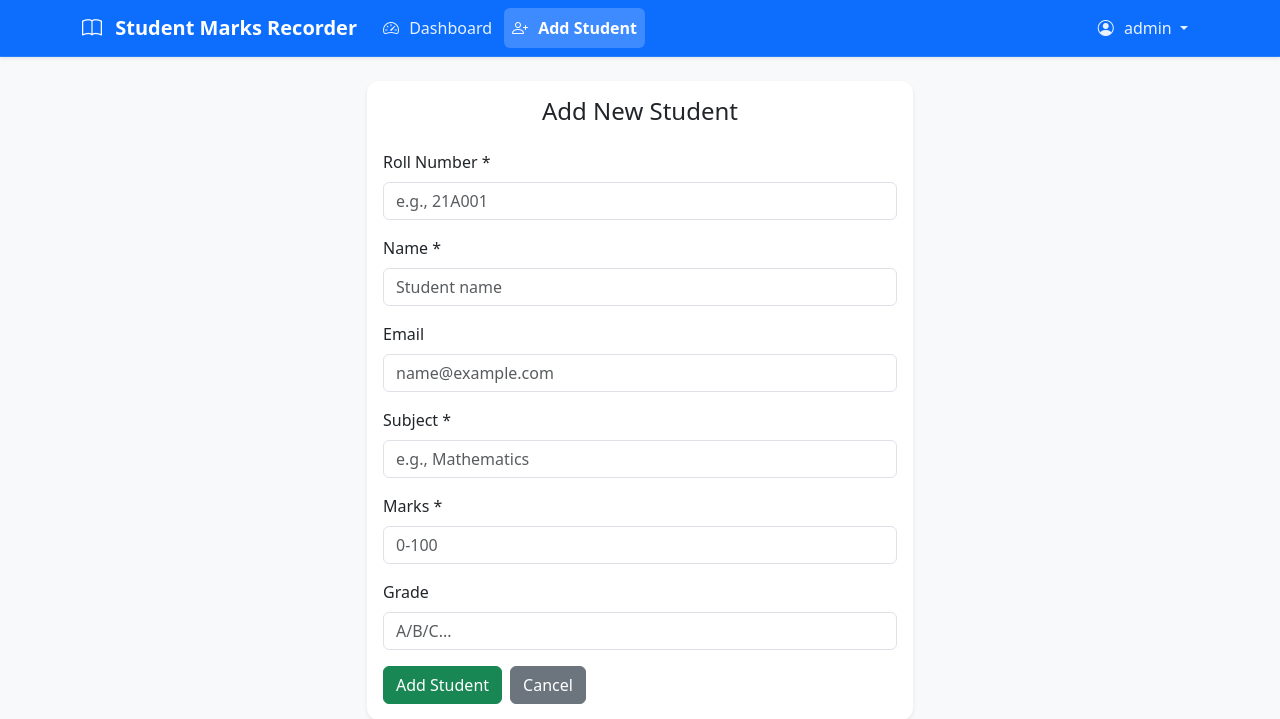
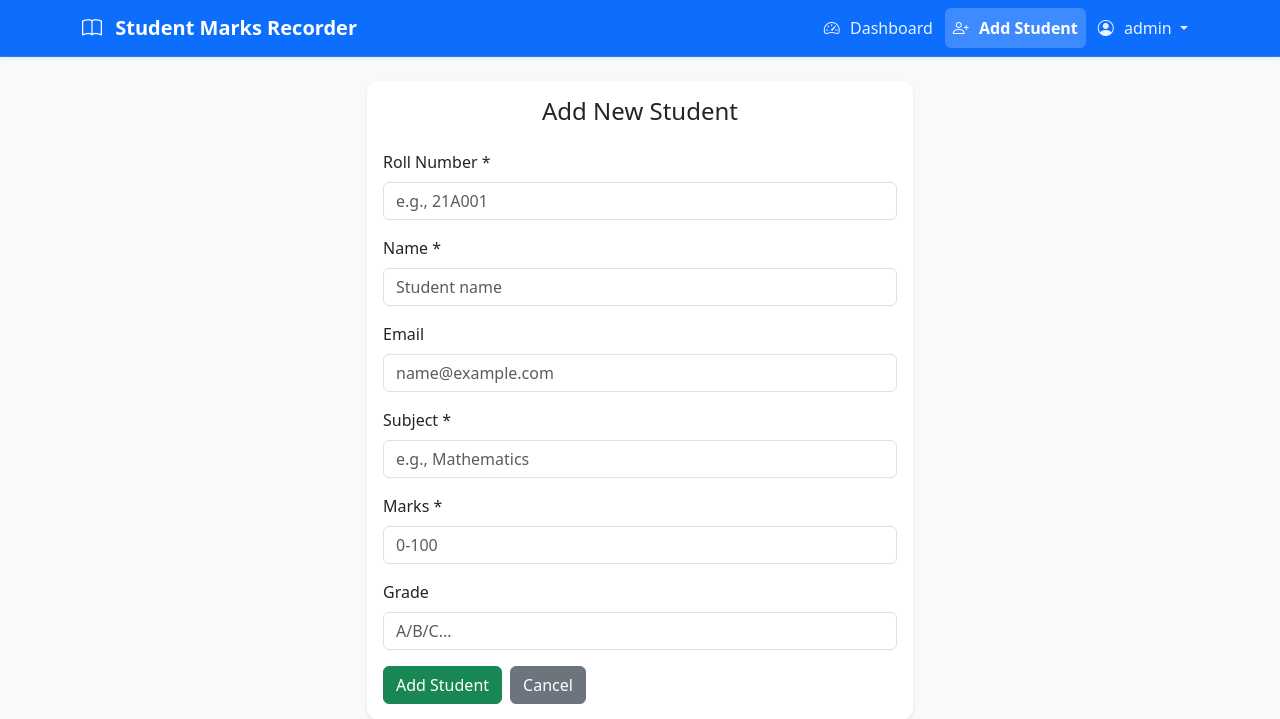
Before and after one commit to SantoshM09/student-marks-recorder, a Flask app: page /add in a window 1280 px wide. Shown: the top 719 px of the page. Run offline with Flask 3, Linux system fonts and the light colour scheme; the visitor is signed in with stand-in values (Sample User, id 1).

Commit message:
edited nav bar

```diff
--- a/Templates/base.html
+++ b/Templates/base.html
@@ -23,7 +23,7 @@
         <span class="navbar-toggler-icon"></span>
       </button>
       <div class="collapse navbar-collapse" id="navbarNav">
-        <ul class="navbar-nav me-auto">
+        <ul class="navbar-nav ms-auto">
           <li class="nav-item">
             <a class="nav-link {% if request.endpoint == 'dashboard' %}active{% endif %}" href="{{ url_for('dashboard') }}">
               <i class="bi bi-speedometer2"></i> Dashboard
@@ -36,8 +36,6 @@
             </a>
           </li>
           {% endif %}
-        </ul>
-        <ul class="navbar-nav">
           <li class="nav-item dropdown">
             <a class="nav-link dropdown-toggle" href="#" id="navbarDropdown" role="button" data-bs-toggle="dropdown" aria-expanded="false">
               <i class="bi bi-person-circle"></i> {{ session.username }}
```
